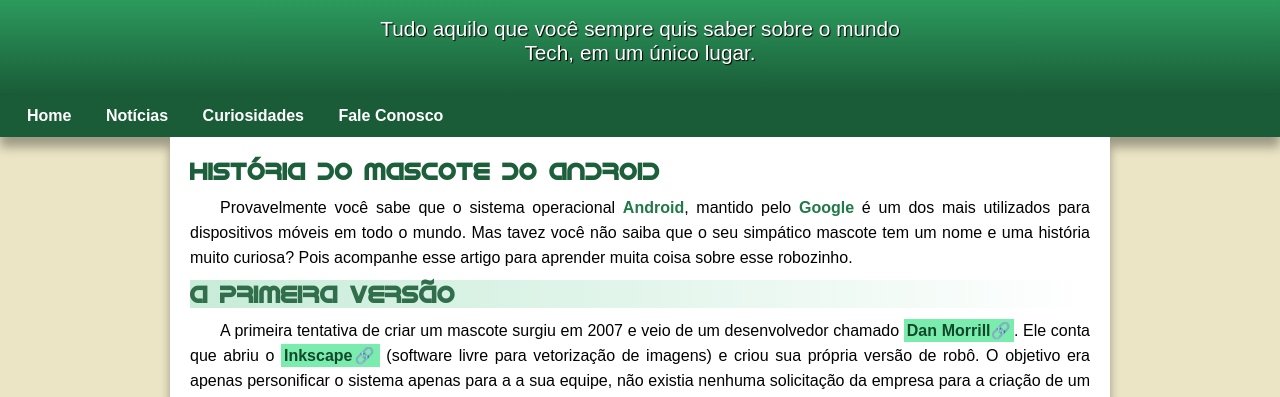
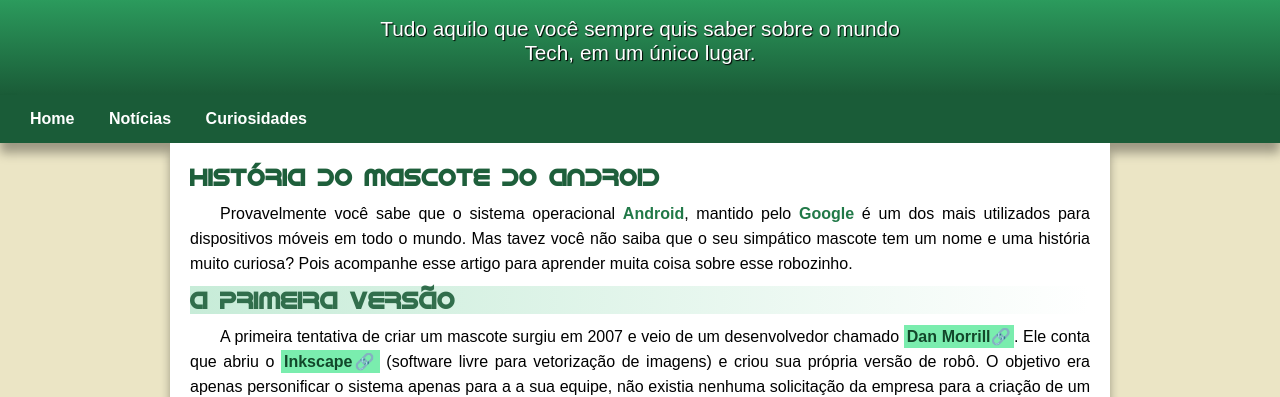
Before and after one commit to pedrobatistadev/Projeto-Android, a plain HTML site: page index.html in a window 1280 px wide. Shown: the part 86-483 px from the top of the page. Drawn offline with Linux system fonts and the light colour scheme.

Commit message:
manutenção

```diff
--- a/index.html
+++ b/index.html
@@ -18,7 +18,6 @@
         <a href="#">Home</a>
         <a href="#">Notícias</a>
         <a href="#">Curiosidades</a>
-        <a href="#">Fale Conosco</a>
     </nav>
     <main>
         <article>
--- a/style.css
+++ b/style.css
@@ -56,7 +56,7 @@
 
 nav {
     background-color: #1A5C38;
-    padding: 12px;
+    padding: 15px;
     box-shadow: 0px 10px 10px rgba(0, 0, 0, 0.336);
 }
 
@@ -64,7 +64,7 @@
     color: white;
     text-decoration: none;
     font-weight: bold;
-    padding: 9px 15px 9px 15px;
+    padding: 10px 15px 10px 15px;
     border-radius: 5px;
     transition-duration: 1s;
 
@@ -109,7 +109,7 @@
     padding: 20px;
     position: relative;
     margin: 0px -20px 0px -20px;
-    padding-bottom: 50%;
+    padding-bottom: 60%;
 }
 
 div.video > iframe {
@@ -117,6 +117,7 @@
     width: 90%;
     height: 90%;
     left: 4%;
+    bottom: 5%;
 }
 
 aside {
```
